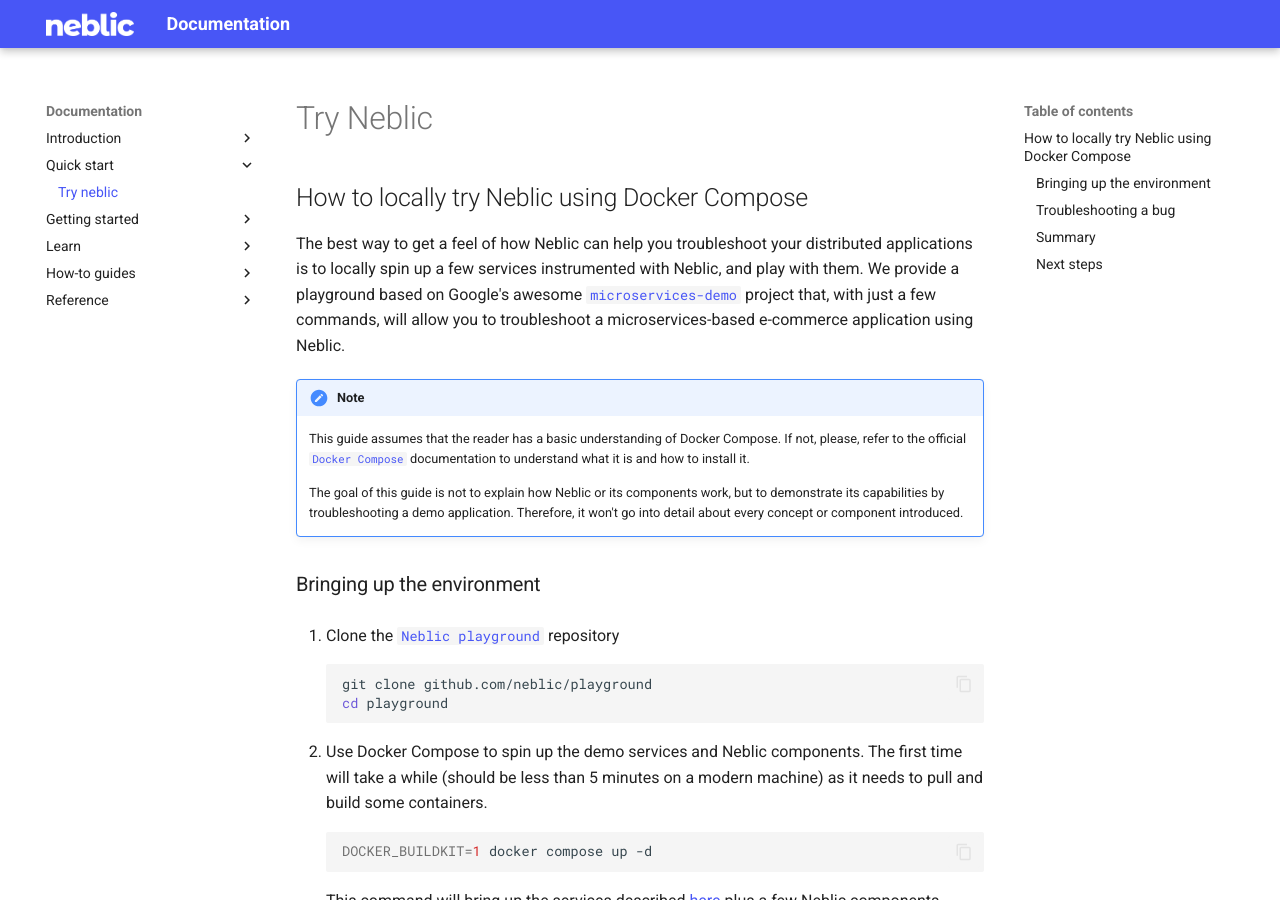
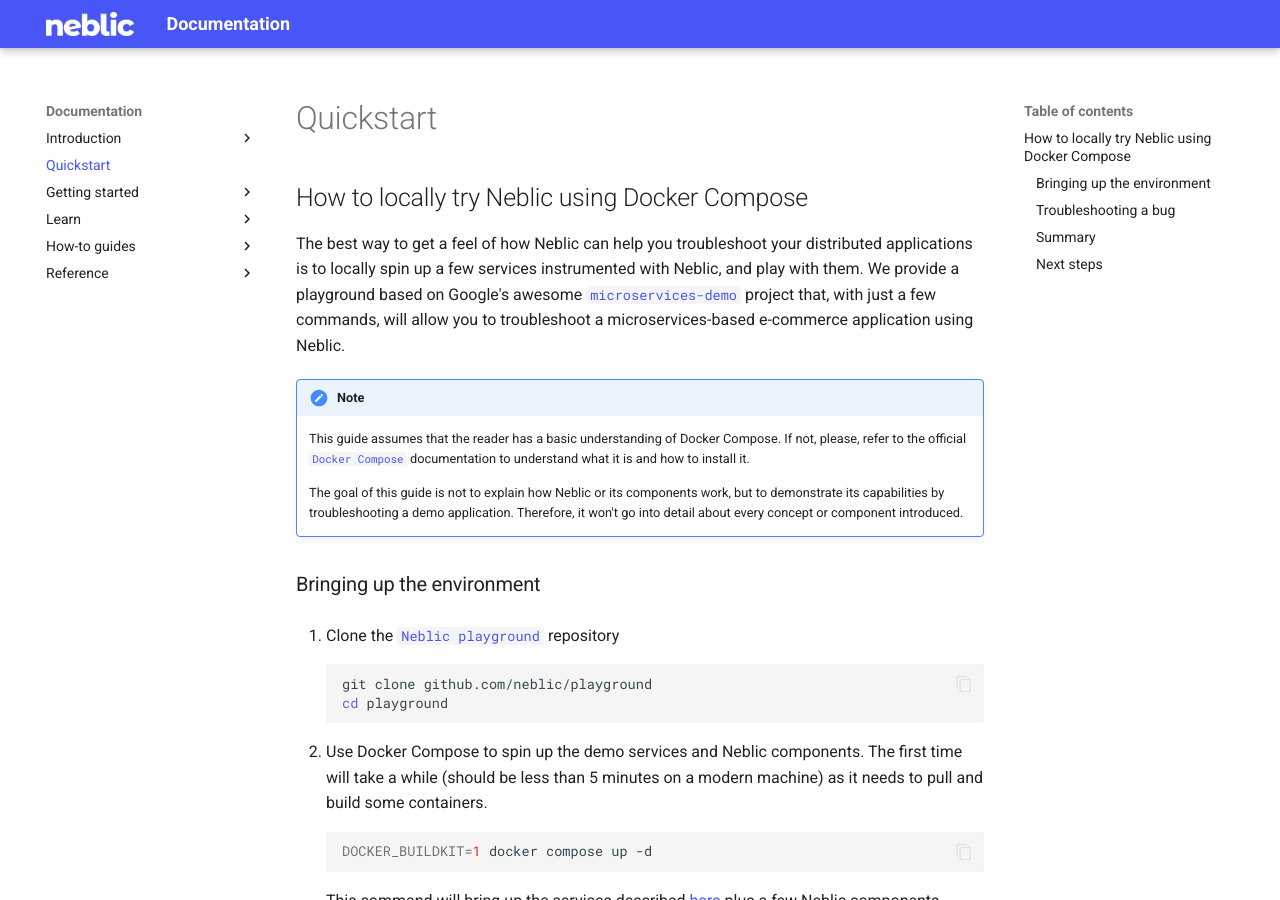
Before and after one commit to neblic/platform, an MkDocs documentation site: the page built from docs/content/quickstart.md, in a window 1280 px wide and 900 px high. Built offline with MkDocs 1.6.1 and Material for MkDocs 9.7.7, drawn with Linux system fonts in a browser that asks for light colours; the version menu is left out.

Commit message:
docs: move 'try neblic' sub page to quickstart

````diff
--- a/docs/content/quick-start/try-neblic.md
+++ b/docs/content/quickstart.md
@@ -1,4 +1,4 @@
-# Try Neblic
+# Quickstart
 
 ## How to locally try Neblic using Docker Compose
 
@@ -30,7 +30,7 @@
 
 Now, let's troubleshoot a simple bug with Neblic! Someone reported that the order confirmation emails sent by the email service are missing the customer's name. You can verify this by going to [http://localhost:8081](http://localhost:8081). This simple web server shows the confirmation emails that would have been sent.
 
-![demo architecture diagram](../assets/imgs/demo-architecture-diagram.png)
+![demo architecture diagram](./assets/imgs/demo-architecture-diagram.png)
 
 As you can see in the architecture diagram, the `email` service (bottom-left corner) receives order confirmation messages from `Apache Kafka`. These are generated by the `checkout` service. To troubleshoot the issue, the first step might be to look at what the `email` service is reading from `Kafka` to make sure it is getting the data we expect. To do this, you can enable a `Sampler` that gets  `Data Samples` from `Kafka` and have it export them so that you can see the messages received on that topic.
 
@@ -46,7 +46,7 @@
     ```
     >>> list samplers
     ```
-    ![kafka-sampler](../assets/imgs/neblictl-kafka-sampler.png)
+    ![kafka-sampler](./assets/imgs/neblictl-kafka-sampler.png)
     You should see a table listing many `Samplers` and among them, one called `order-confirmation`. This `Sampler` is automatically created by a service called `kafka-sampler` that is capable of getting data on-demand from any `Kafka` topic.
 
 3. The last column (`Samples exported`) shows the number of samples that have been exported. Given that there aren't any `Sampling Rules` defined, right now the value is `0`. To keep it simple, you can just add a rule that gets all the `Data Samples` that the `Sampler` intercepts.
@@ -66,10 +66,10 @@
     * Optionally, add a `json` filter so it parses the contents of the `Data Samples`.
 
     It should look similar to this:
-    ![grafana explore order-confirmation config](../assets/imgs/grafana-explore-order-confirmation-config.png)
+    ![grafana explore order-confirmation config](./assets/imgs/grafana-explore-order-confirmation-config.png)
 
     Now, after pressing `Run Query` (top right), you should see the captured `Data Samples`:
-    ![grafana explore order-confirmation data sample](../assets/imgs/grafana-explore-order-confirmation-data-sample.png)
+    ![grafana explore order-confirmation data sample](./assets/imgs/grafana-explore-order-confirmation-data-sample.png)
     Oh, it seems that it is not receiving the customer name! of course the service can't write it into the email. Then, the problem may be in another service. Let's check if the previous service, `checkout`, receives it.
 
 6. Following the previous two steps again, you can set up another `Sampling Rule` in the `Sampler` called `/hipstershop.CheckoutService/PlaceOrderReq`. This `Sampler` is created by a gRPC interceptor that automatically creates `Samplers` in each gRPC method.
@@ -80,7 +80,7 @@
     ```
 
     In `Grafana` you'll find the following `Data Sample`:
-    ![checkout PlaceOrderReq sample](../assets/imgs/neblictl-checkout-PlaceOrderReq-sample.png)
+    ![checkout PlaceOrderReq sample](./assets/imgs/neblictl-checkout-PlaceOrderReq-sample.png)
     Mh, no customer name either? Is the `frontend` receiving it, then?
 
 7. A quick look at the browser's POST request sent to the `frontend` service shows that it is receiving the customer's name so apparently, we will have to dig into the `frontend` service code to understand why it is not being propagated to the `checkout` service.
@@ -95,4 +95,4 @@
 
 ### Next steps
 
-If you would like to learn more about the concepts that define Neblic, it is recommended that you take a look at the [concepts](../getting-started/concepts.md) page. Then, once you are familiarized with how Neblic works and its architecture, you can go to the [deployment](../getting-started/deployment.md) guide to learn how best to deploy it in your environment!
+If you would like to learn more about the concepts that define Neblic, it is recommended that you take a look at the [concepts](./getting-started/concepts.md) page. Then, once you are familiarized with how Neblic works and its architecture, you can go to the [deployment](./getting-started/deployment.md) guide to learn how best to deploy it in your environment!
--- a/docs/mkdocs.yaml
+++ b/docs/mkdocs.yaml
@@ -8,8 +8,7 @@
       - 'What is Neblic': introduction/what-is-neblic.md
       - 'How does Neblic work': introduction/how-does-neblic-work.md
       - 'Use cases': introduction/use-cases.md
-    - 'Quick start':
-      - 'Try neblic': 'quick-start/try-neblic.md'
+    - 'Quickstart': 'quickstart.md'
     - 'Getting started':
       - 'Concepts': 'getting-started/concepts.md'
       - 'Deployment': 'getting-started/deployment.md'
````
